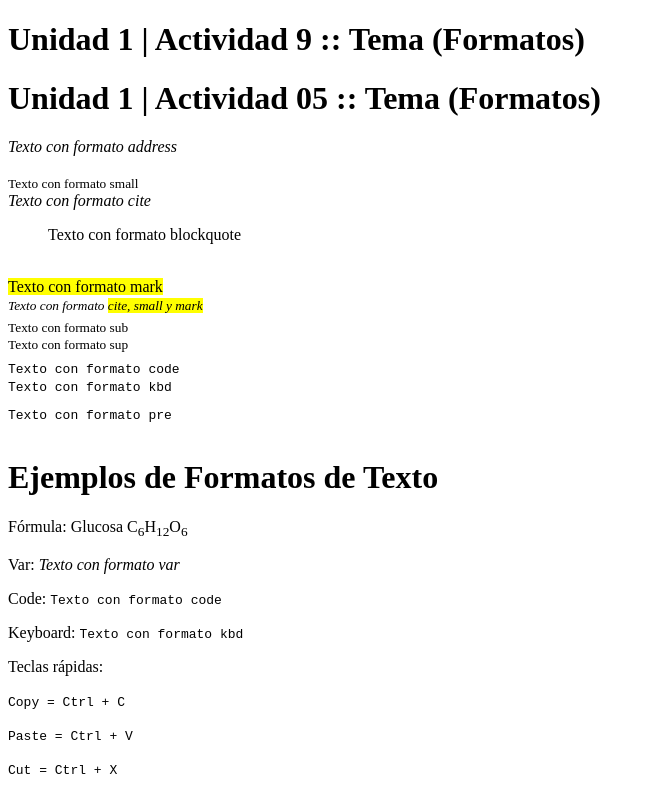
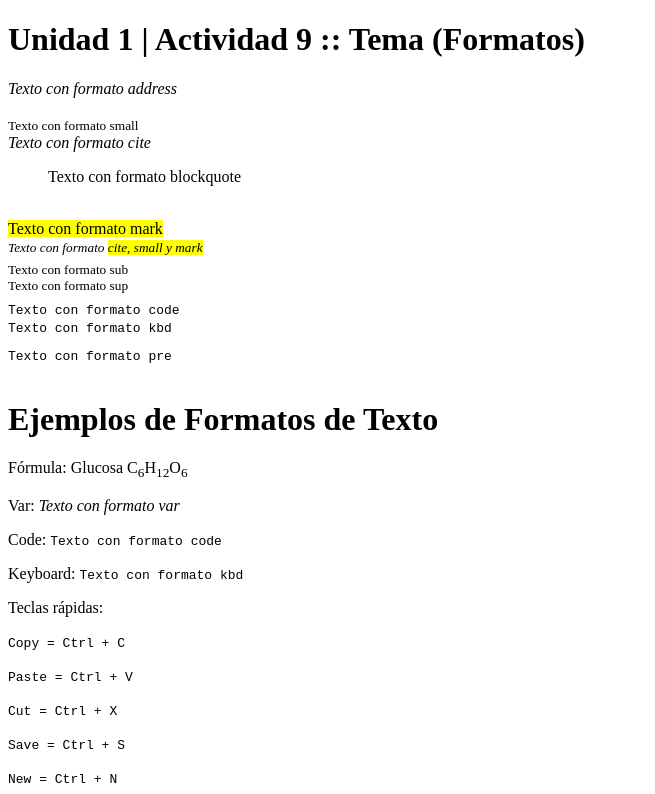
Before and after one commit to Dav132-creator/Dav132-creator.github.io, a plain HTML site: page Formatos9.html in a window 1280 px wide. Shown: the top 794 px of the page, without its empty margins (0-655 px from the left). Drawn offline with Linux system fonts and the light colour scheme.

Commit message:
Update Formatos9.html

```diff
--- a/Formatos9.html
+++ b/Formatos9.html
@@ -11,7 +11,6 @@
 <body>
     <h1>Unidad 1 | Actividad 9 :: Tema (Formatos)</h1>
     <!-- Aquí puedes agregar más contenido -->
-<h1>Unidad 1 | Actividad 05 :: Tema (Formatos)</h1>
     <address>Texto con formato address</address>
     <br>
     <small>Texto con formato small</small>
```
